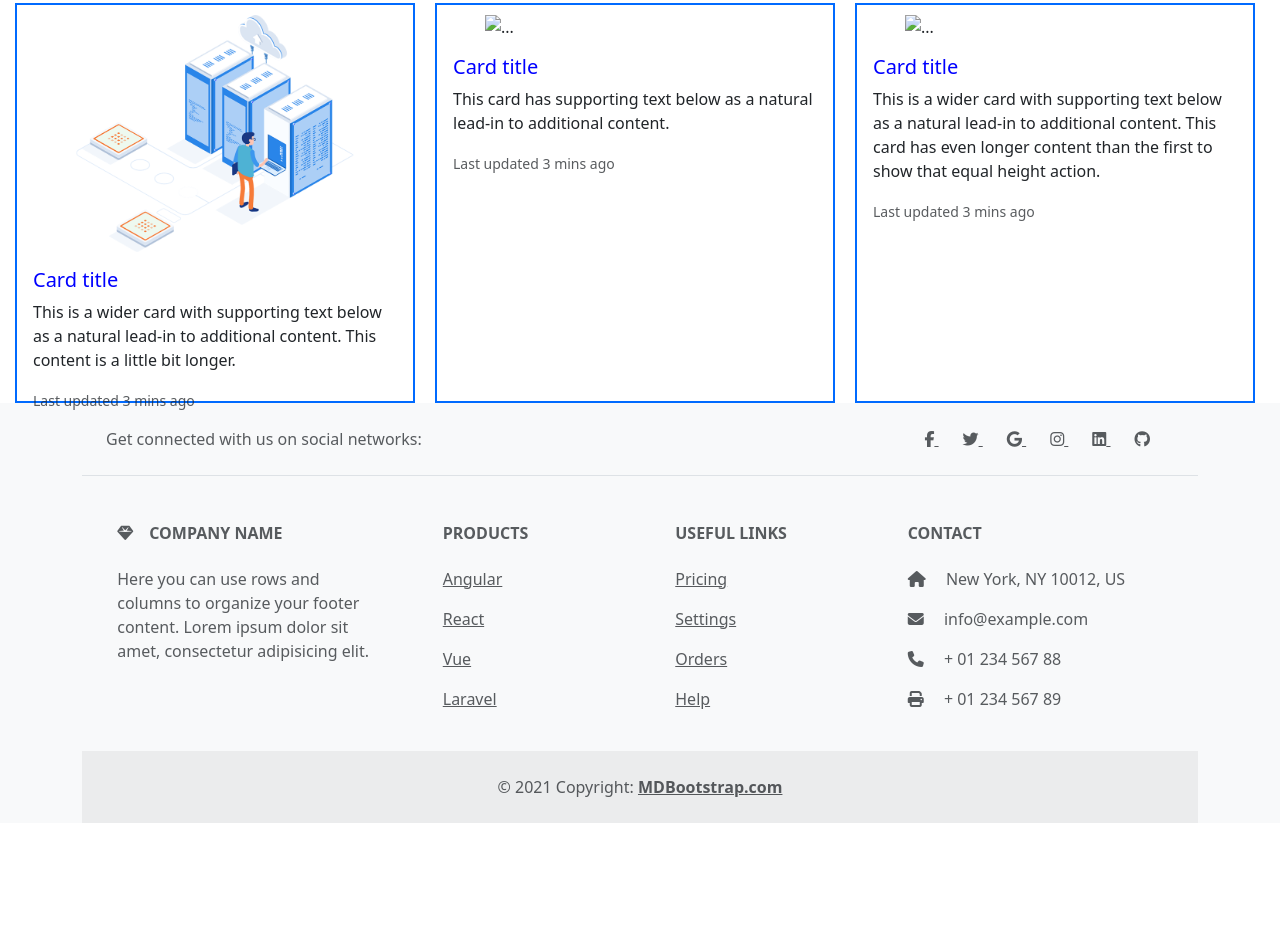
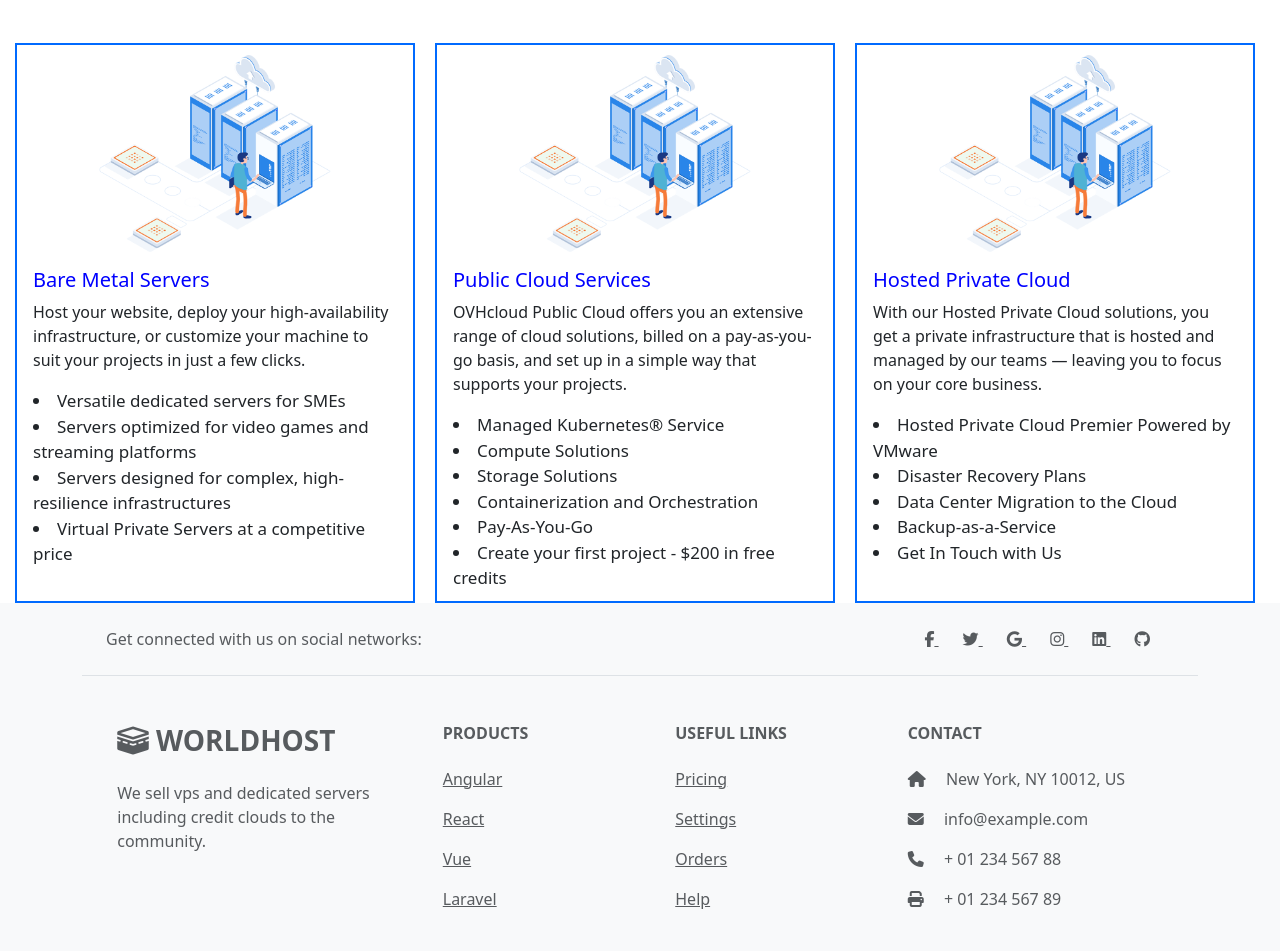
Before and after one commit to BrianCodeDev/World-Host, a plain HTML site: page index.html in a window 1280 px wide. Shown: the part 1507-2458 px from the top of the page. Before the commit the page ends 2330 px from the top, so only its background shows below. Drawn offline with nearby package versions, Linux system fonts and the light colour scheme.

Commit message:
update 6.0
added html and css

```diff
--- a/index.html
+++ b/index.html
@@ -94,7 +94,7 @@
 
     <div class="card-display">
     <div class="card-group">
-      <div class="card">
+      <div class="card card-one">
         <div class="card-body">
           <h5 class="card-title">Dedicated Servers</h5>
           <h6>High Grade Range</h6>
@@ -108,7 +108,7 @@
           <button><i class="fa-solid fa-arrow-right" style="color: #ffffff;"></i> See all deals</button>
         </div>
       </div>
-      <div class="card">
+      <div class="card card-one">
         <div class="card-body">
           <h5 class="card-title">$200 Credit</h5>
           <p class="card-text">Your pay-as-you-go, scalable and reversible platform</p>
@@ -120,7 +120,7 @@
 
         </div>
       </div>
-      <div class="card">
+      <div class="card card-one">
         <div class="card-body">
           <h5 class="card-title">Hosted Private Cloud</h5>
           <p class="card-text">The VMware-based technology that you know and love in the cloud.</p>
@@ -145,28 +145,40 @@
 
   <div class="card-display">
     <div class="card-group">
-      <div class="card">
+      <div class="card card-two">
         <img src="img/best-vps.png" class="card-img-top" alt="...">
         <div class="card-body">
-          <h5 class="card-title">Card title</h5>
-          <p class="card-text">This is a wider card with supporting text below as a natural lead-in to additional content. This content is a little bit longer.</p>
-          <p class="card-text"><small class="text-body-secondary">Last updated 3 mins ago</small></p>
+          <h5 class="card-title">Bare Metal Servers</h5>
+          <p>Host your website, deploy your high-availability infrastructure, or customize your machine to suit your projects in just a few clicks.</p>
+          <li>Versatile dedicated servers for SMEs</li>
+          <li>Servers optimized for video games and streaming platforms</li>
+          <li>Servers designed for complex, high-resilience infrastructures</li>
+          <li>Virtual Private Servers at a competitive price</li>
         </div>
       </div>
-      <div class="card">
-        <img src="..." class="card-img-top" alt="...">
+      <div class="card card-two">
+        <img src="img/best-vps.png" class="card-img-top" alt="...">
         <div class="card-body">
-          <h5 class="card-title">Card title</h5>
-          <p class="card-text">This card has supporting text below as a natural lead-in to additional content.</p>
-          <p class="card-text"><small class="text-body-secondary">Last updated 3 mins ago</small></p>
+          <h5 class="card-title">Public Cloud Services </h5>
+          <p>OVHcloud Public Cloud offers you an extensive range of cloud solutions, billed on a pay-as-you-go basis, and set up in a simple way that supports your projects.</p>
+          <li>Managed Kubernetes® Service</li>
+          <li>Compute Solutions</li>
+          <li>Storage Solutions</li>
+          <li>Containerization and Orchestration</li>
+          <li>Pay-As-You-Go</li>
+          <li>Create your first project - $200 in free credits</li>
         </div>
       </div>
-      <div class="card">
-        <img src="..." class="card-img-top" alt="...">
+      <div class="card card-two">
+        <img src="img/best-vps.png" class="card-img-top" alt="...">
         <div class="card-body">
-          <h5 class="card-title">Card title</h5>
-          <p class="card-text">This is a wider card with supporting text below as a natural lead-in to additional content. This card has even longer content than the first to show that equal height action.</p>
-          <p class="card-text"><small class="text-body-secondary">Last updated 3 mins ago</small></p>
+          <h5 class="card-title">Hosted Private Cloud</h5>
+          <p>With our Hosted Private Cloud solutions, you get a private infrastructure that is hosted and managed by our teams — leaving you to focus on your core business.</p>
+          <li>Hosted Private Cloud Premier Powered by VMware</li>
+          <li>Disaster Recovery Plans</li>
+          <li>Data Center Migration to the Cloud</li>
+          <li>Backup-as-a-Service</li>
+          <li>Get In Touch with Us</li>
         </div>
       </div>
     </div>
@@ -220,12 +232,11 @@
           <!-- Grid column -->
           <div class="col-md-3 col-lg-4 col-xl-3 mx-auto mb-4">
             <!-- Content -->
-            <h6 class="text-uppercase fw-bold mb-4">
-              <i class="fas fa-gem me-3"></i>Company name
-            </h6>
+            <h3 class="text-uppercase fw-bold mb-4">
+              <i class="fa-solid fa-kaaba"></i> WorldHost
+            </h3>
             <p>
-              Here you can use rows and columns to organize your footer content. Lorem ipsum
-              dolor sit amet, consectetur adipisicing elit.
+              We sell vps and dedicated servers including credit clouds to the community.
             </p>
           </div>
           <!-- Grid column -->
@@ -292,10 +303,7 @@
     <!-- Section: Links  -->
 
     <!-- Copyright -->
-    <div class="text-center p-4" style="background-color: rgba(0, 0, 0, 0.05);">
-      © 2021 Copyright:
-      <a class="text-reset fw-bold" href="https://mdbootstrap.com/">MDBootstrap.com</a>
-    </div>
+
     <!-- Copyright -->
 </div>
   </footer>
--- a/style.css
+++ b/style.css
@@ -49,7 +49,16 @@ background: linear-gradient(90deg, rgba(27,0,149,1) 4%, rgba(16,48,172,1) 43%, r
     .nav .nav-item .box {
        display: none;
     }
-  }
+    .header-scroll-content-two img {
+        display: none;
+    }
+    .navbar {
+        background: rgb(27,0,149);
+    background: linear-gradient(90deg, rgba(27,0,149,1) 4%, rgba(16,48,172,1) 43%, rgba(12,43,162,1) 69%, rgba(13,32,111,1) 100%);
+      border-bottom-left-radius: 0px;
+      border-bottom-right-radius: 0px;
+    }
+}
 /* header scroll styling */
 .header-scroll-main {
     height: 30rem;
@@ -150,15 +159,26 @@ background: linear-gradient(90deg, rgba(27,0,149,1) 4%, rgba(16,48,172,1) 43%, r
 .card {
     position: relative;
 }
+.card-one {
+    height: 25rem !important;
 
+}
+.card-two {
+    height: 35rem !important;
+    width: 50rem !important;
+
+}
+.card-two .card-body li {
+    font-size: 17px;
+}
 .content-two {
-    padding-top: 40px;
+    padding-top: 5rem;
     padding-bottom: 40px;
     margin-left: 30px;
     margin-right: 30px;
 }
 .card img {
-    width: 300px !important;
+    width: 250px !important;
     margin: 0 auto;
     margin-top: 10px !important;
 }
```
